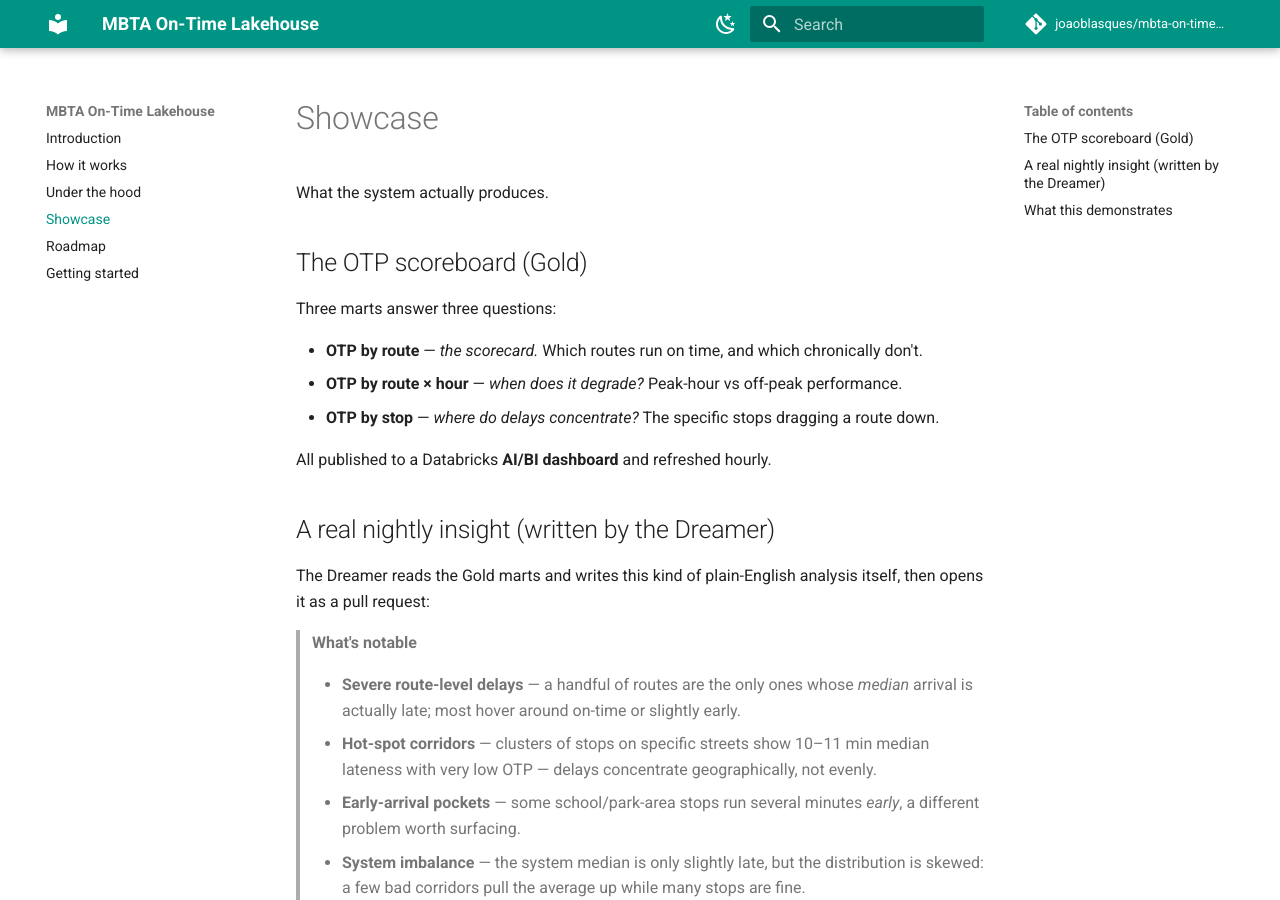
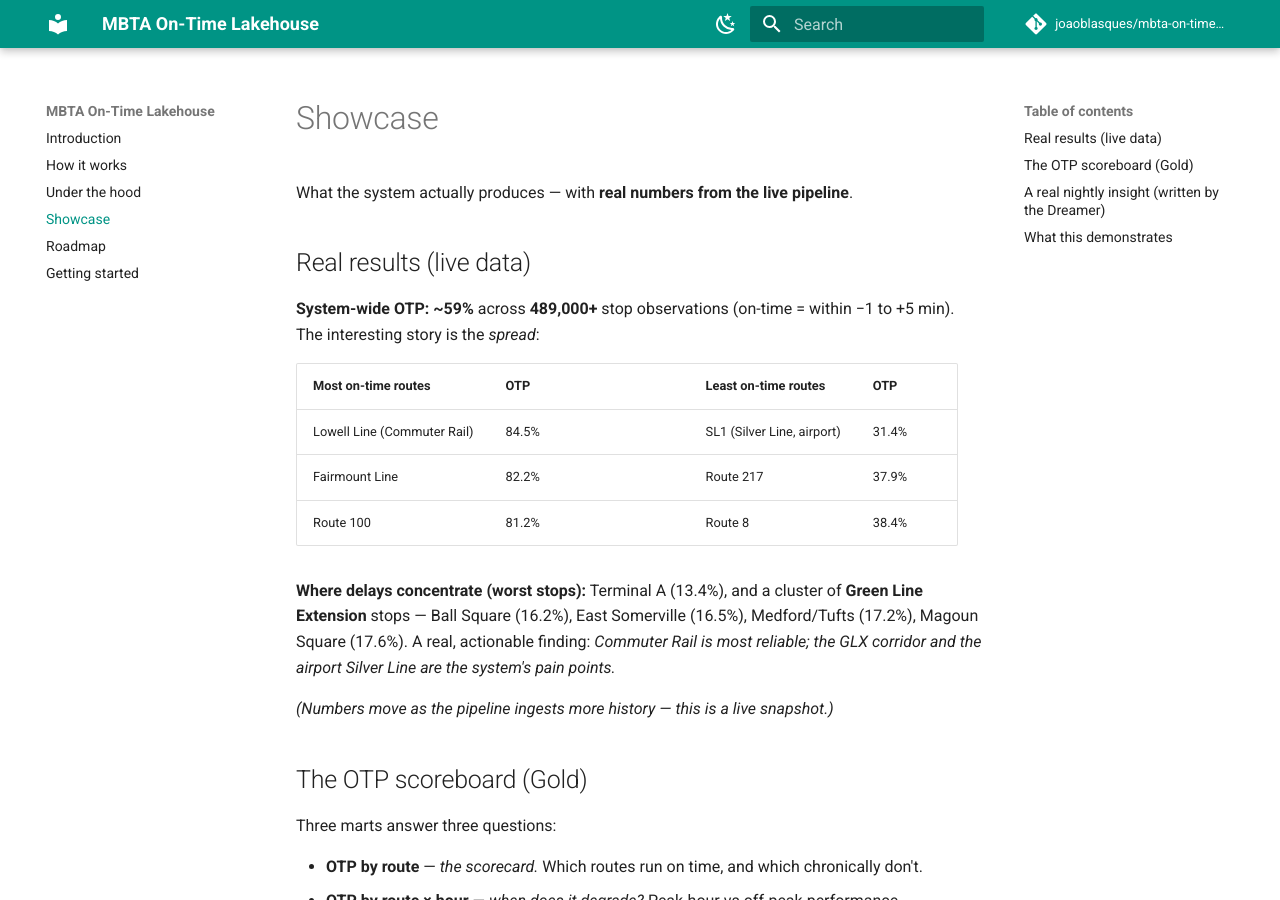
Before and after one commit to joaoblasques/mbta-on-time-lakehouse, an MkDocs documentation site: the page built from website/docs/showcase.md, in a window 1280 px wide and 900 px high. Built offline with MkDocs 1.6.1 and Material for MkDocs 9.7.7, drawn with Linux system fonts in a browser that asks for light colours; comment, search, counter and statistics services are not loaded.

Commit message:
docs(website): showcase — real OTP results (system 59%, GLX/SL1 worst, Commuter Rail best)

```diff
--- a/website/docs/showcase.md
+++ b/website/docs/showcase.md
@@ -1,6 +1,24 @@
 # Showcase
 
-What the system actually produces.
+What the system actually produces — with **real numbers from the live pipeline**.
+
+## Real results (live data)
+
+**System-wide OTP: ~59%** across **489,000+** stop observations (on-time = within −1 to +5 min).
+The interesting story is the *spread*:
+
+| Most on-time routes | OTP | | Least on-time routes | OTP |
+|---|---|---|---|---|
+| Lowell Line (Commuter Rail) | 84.5% | | SL1 (Silver Line, airport) | 31.4% |
+| Fairmount Line | 82.2% | | Route 217 | 37.9% |
+| Route 100 | 81.2% | | Route 8 | 38.4% |
+
+**Where delays concentrate (worst stops):** Terminal A (13.4%), and a cluster of **Green Line
+Extension** stops — Ball Square (16.2%), East Somerville (16.5%), Medford/Tufts (17.2%), Magoun
+Square (17.6%). A real, actionable finding: *Commuter Rail is most reliable; the GLX corridor and
+the airport Silver Line are the system's pain points.*
+
+*(Numbers move as the pipeline ingests more history — this is a live snapshot.)*
 
 ## The OTP scoreboard (Gold)
 
```
Also changed, not shown: website/site/search/search_index.json, website/site/showcase/index.html.
